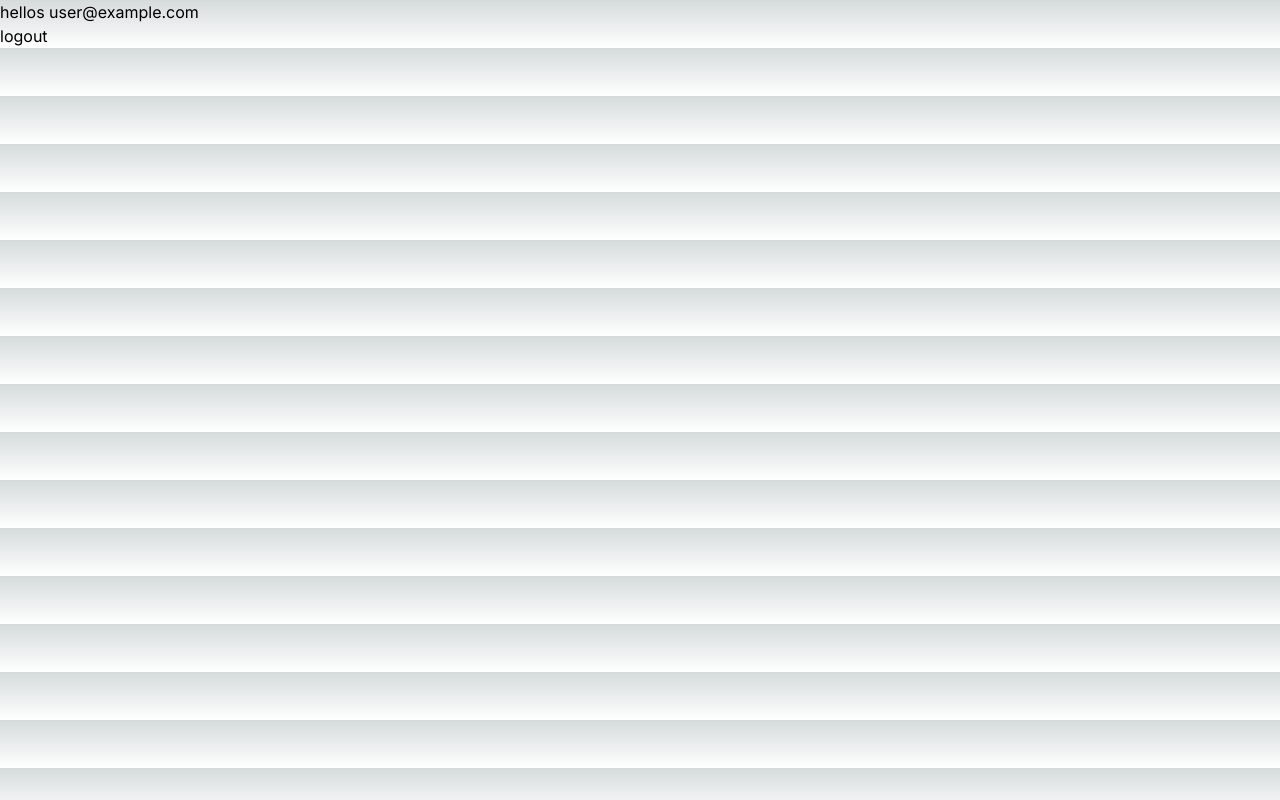
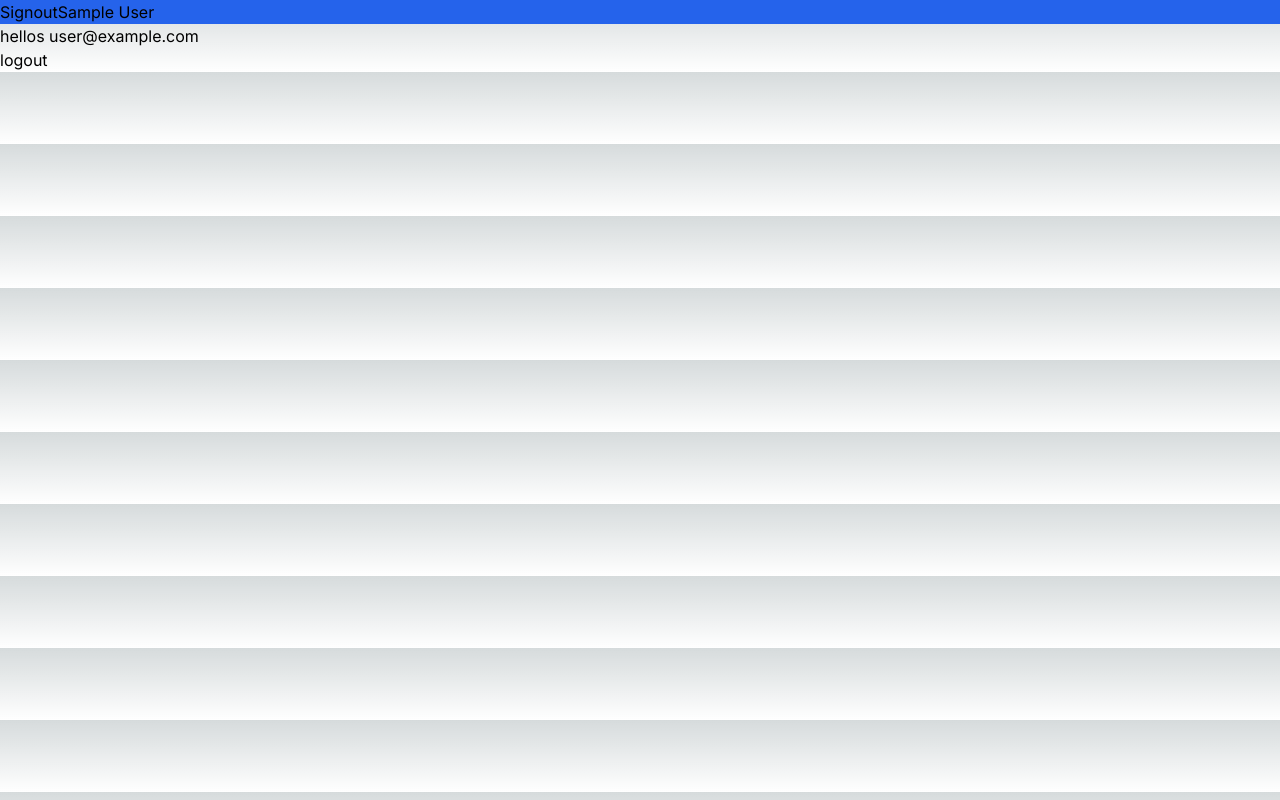
Before and after one commit to Sachin24704/Therapy, a Next.js app: page /home in a window 1280 px wide. Built offline with nearby package versions, Linux system fonts and the light colour scheme; no server answers; sample sign-in values are in the browser's storage.

Commit message:
dashboard

```diff
--- a/src/app/home/page.js
+++ b/src/app/home/page.js
@@ -3,6 +3,7 @@ import React, { useEffect } from "react";
 import { useAuth } from "@/firebase/auth";
 import { useRouter } from "next/navigation";
 import Loader from "@/components/loader";
+import Dashboard from "@/components/dashboard";
 
 const Home = () => {
   const router = useRouter();
@@ -16,6 +17,7 @@ const Home = () => {
     <Loader />
   ) : (
     <div>
+      <Dashboard></Dashboard>
       <h1>hellos {authUser.email}</h1>
       <button onClick={signout}>logout</button>
     </div>
--- /dev/null
+++ b/src/components/dashboard.jsx
@@ -0,0 +1,24 @@
+import Link from "next/link";
+import { useAuth } from "@/firebase/auth";
+import { useRouter } from "next/navigation";
+import Loader from "@/components/loader";
+export default function Dashboard({}) {
+  const router = useRouter();
+  const { isLoading, authUser, signout } = useAuth();
+
+  return (
+    <>
+      <div className="flex flex-row bg-blue-600 h-full align-center">
+        <div className="">
+          <button className="" onClick={signout}>
+            Signout
+          </button>
+        </div>
+
+        <div className="">{/* <Link>Chatbot</Link> */}</div>
+        {"  "}
+        <div className="">{authUser.username}</div>
+      </div>
+    </>
+  );
+}
```
